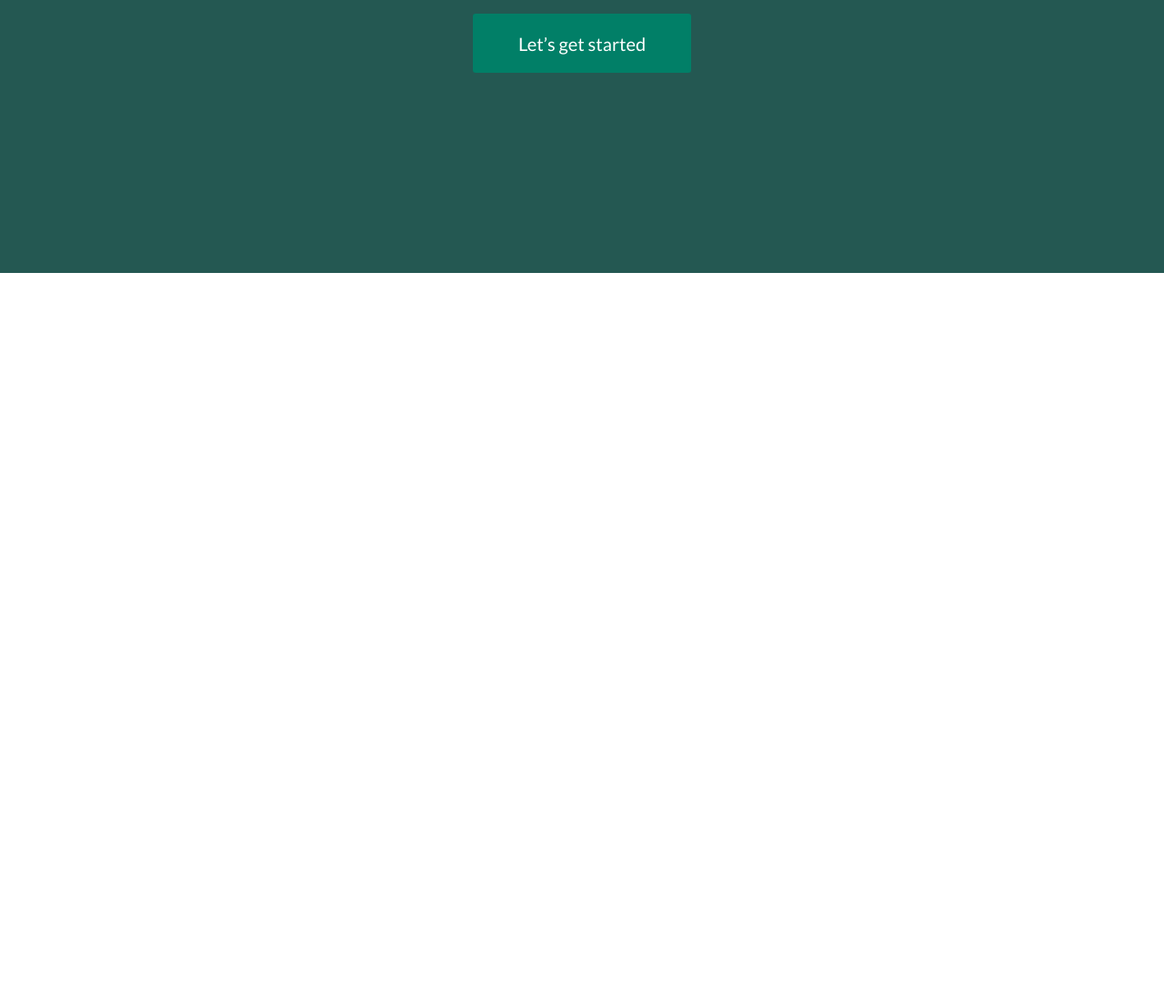
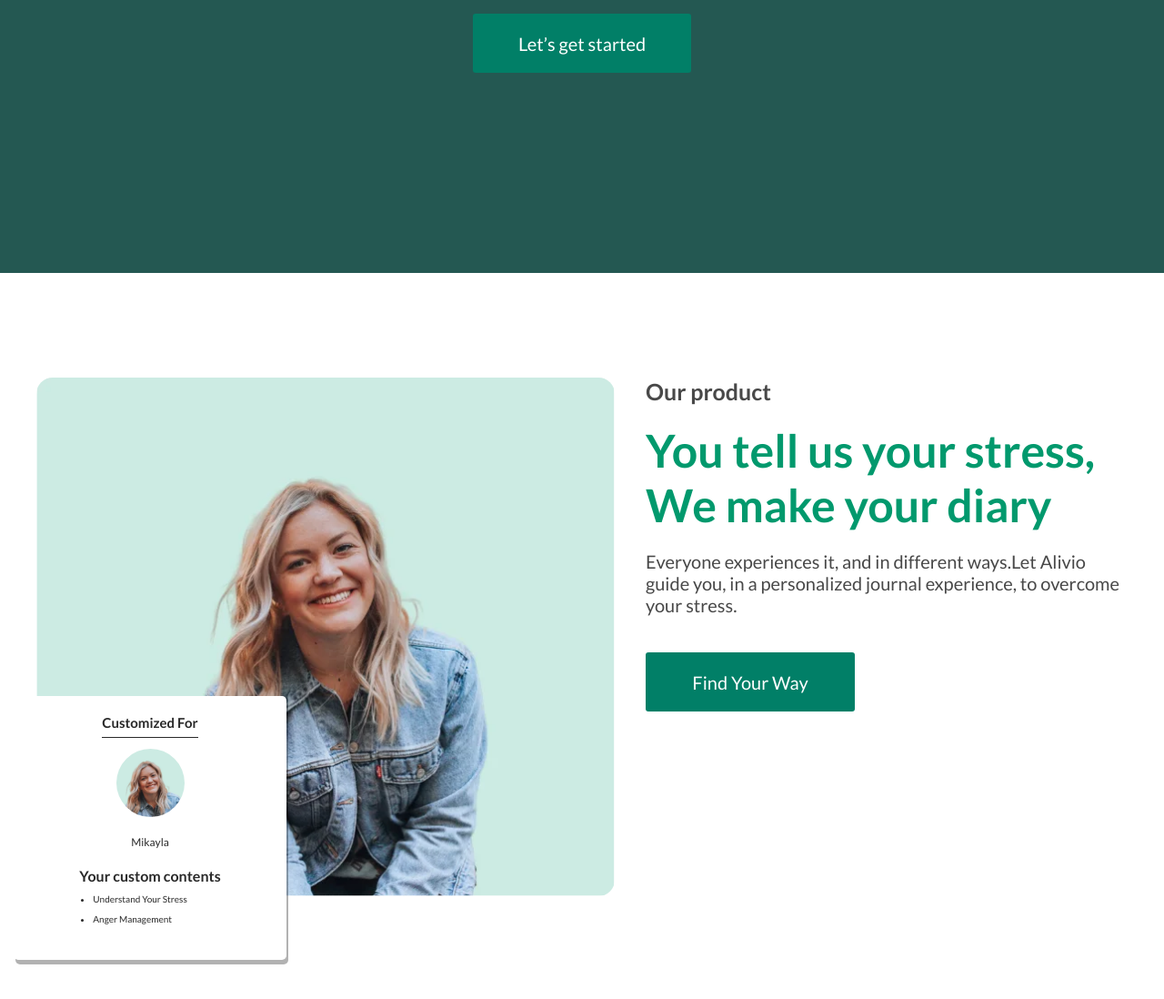
Before and after one commit to DigitalGl/CSS-Alivio, a plain HTML site: page index.html in a window 1280 px wide. Shown: the part 3485-4583 px from the top of the page at 91% size. Before the commit the page ends 3785 px from the top, so only its background shows below. Drawn offline with Linux system fonts and the light colour scheme.

Commit message:
product section

```diff
--- a/index.css
+++ b/index.css
@@ -5,3 +5,5 @@
 @import url('/styles/about.css');
 @import url('/styles/card.css');
 @import url('/styles/success.css');
+@import url('/styles/product.css');
+@import url('/styles/person-card.css');
--- a/index.html
+++ b/index.html
@@ -140,6 +140,38 @@
         </div>
       </section>
 
+      <section class="product" aria-label="product section">
+        <div class="container">
+          <div class="product__wrapper">
+            <div class="product__preview">
+              <img src="assets/webp/photo_card.webp" alt="product preview" class="product__preview-img">
+            </div>
+
+            <div class="product__content">
+              <h4 class="product__info">Our product</h4>
+              <h5 class="product__title">You tell us your stress, We make your diary</h5>
+              <p class="product__desc">Everyone experiences it, and in different ways.Let Alivio guide you, in a personalized journal experience, to overcome your stress.</p>
+              <button class="btn">Find Your Way</button>
+            </div>
+
+            <figure class="person-card" aria-label="person card">
+              <h4 class="person-card__title">Customized For</h4>
+              <div class="person-card__preview">
+                <img src="assets/webp/photo_card.webp" alt="preview image" class="person-card_preview-img">
+              </div>
+              <h5 class="person-card__name">Mikayla</h5>
+              <blockquote class="person-card-desc" aria-label="description">
+                <h6 class="person-card__subtitle">Your custom contents</h6>
+                <ul class="person-card__list">
+                  <li class="person-card__list-item">Understand Your Stress</li>
+                  <li class="person-card__list-item">Anger Management</li>
+                </ul>
+              </blockquote>
+            </figure>
+          </div>
+        </div>
+      </section>
+
     </main>
   </body>
 </html>
--- a/styles/basic.css
+++ b/styles/basic.css
@@ -4,7 +4,7 @@
 
 body {
   margin: 0;
-  font-family: 'Lato', sans-serif;
+  font-family: "Lato", sans-serif;
   background-color: var(--co-white);
 }
 
@@ -19,7 +19,15 @@ a {
   color: unset;
 }
 
-h1, h2, h3, h4, h5, h6, p, figure {
+h1,
+h2,
+h3,
+h4,
+h5,
+h6,
+p,
+figure,
+blockquote {
   margin: 0;
 }
 
@@ -44,7 +52,7 @@ h1, h2, h3, h4, h5, h6, p, figure {
   color: var(--co-white);
   font-size: 20px;
   font-weight: 400;
-  font-family: 'Lato', sans-serif;
+  font-family: "Lato", sans-serif;
   background-color: var(--co-green);
 }
 
--- /dev/null
+++ b/styles/person-card.css
@@ -0,0 +1,70 @@
+.person-card {
+  position: absolute;
+  top: 350px;
+  left: 5px;
+  width: 300px;
+  height: 290px;
+  padding: 20px 0;
+  background-color: var(--co-white);
+  border-radius: 5px;
+  color: var(--co-black);
+  box-shadow: 2px 5px 0 0 rgba(0, 0, 0, 0.3);
+  overflow: hidden;
+  display: flex;
+  flex-direction: column;
+  justify-content: start;
+  align-items: center;
+  gap: 20px;
+}
+
+.person-card__title {
+  position: relative;
+  font-size: 15px;
+  font-weight: 600;
+}
+
+.person-card__title::after {
+  content: "";
+  position: absolute;
+  top: 25px;
+  left: 0;
+  right: 0;
+  height: 1px;
+  background-color: var(--co-black);
+}
+
+.person-card__preview {
+  border-radius: 50%;
+  width: 75px;
+  height: 75px;
+  overflow: hidden;
+  flex-shrink: 0;
+}
+
+.person-card_preview-img {
+  width: 120px;
+  height: 120px;
+  object-fit: cover;
+  object-position: -30px -10px;
+}
+
+.person-card__name {
+  font-size: 12px;
+  font-weight: 400;
+}
+
+.person-card__subtitle {
+  font-size: 16px;
+  font-weight: 700;
+}
+
+.person-card__list {
+  list-style: disc;
+  margin: 10px 0 0 15px;
+}
+
+.person-card__list-item {
+  font-size: 10px;
+  font-weight: 400;
+  margin: 10px 0 0 0;
+}
--- /dev/null
+++ b/styles/product.css
@@ -0,0 +1,96 @@
+.product {
+  padding: 115px 0 240px 0;
+}
+
+.product__wrapper {
+  width: 100%;
+  position: relative;
+  display: flex;
+  justify-content: space-between;
+  align-items: start;
+  gap: 15px;
+  padding: 0 30px;
+}
+
+.product__preview {
+  height: 570px;
+  border-radius: 18px;
+  overflow: hidden;
+}
+
+.product__preview-img {
+  width: 100%;
+  height: 100%;
+  object-fit: cover;
+}
+
+.product__content {
+  max-width: 530px;
+  display: flex;
+  flex-direction: column;
+  justify-content: start;
+  align-items: start;
+  row-gap: 20px;
+}
+
+.product__info {
+  color: var(--co-ligh-black);
+  font-size: 25px;
+  font-weight: 600;
+}
+
+.product__title {
+  color: var(--co-light-gren);
+  font-size: 50px;
+  font-weight: 700;
+}
+
+.product__desc {
+  color: var(--co-ligh-black);
+  font-size: 20px;
+  font-weight: 400;
+}
+
+.product__content .btn {
+  width: 230px;
+  height: 65px;
+  margin: 20px 0 0 0;
+}
+
+@media (max-width: 992px) {
+  .product__content {
+    max-width: 390px;
+  }
+
+  .product__title {
+    font-size: 32px;
+  }
+}
+
+@media (max-width: 768px) {
+  .product {
+    padding: 115px 0;
+  }
+
+  .product__wrapper {
+    flex-wrap: wrap;
+    justify-content: center;
+    gap: 50px;
+  }
+
+  .product__preview {
+    height: 470px;
+  }
+
+  .product__title {
+    font-size: 28px;
+  }
+
+  .product__desc {
+    font-size: 16px;
+  }
+
+  .product__wrapper .person-card {
+    display: none;
+  }
+}
```
